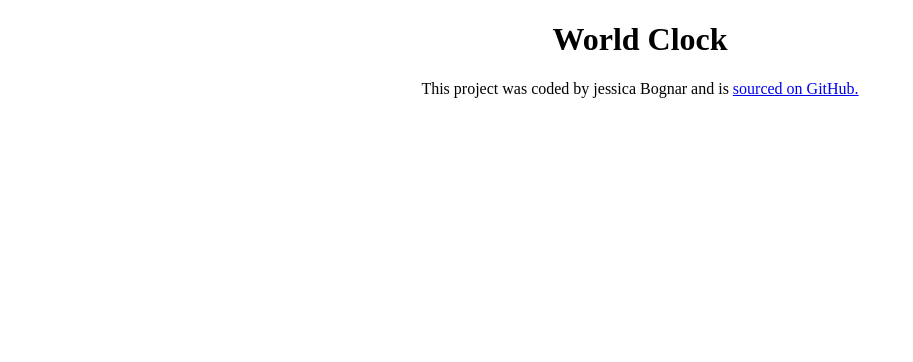
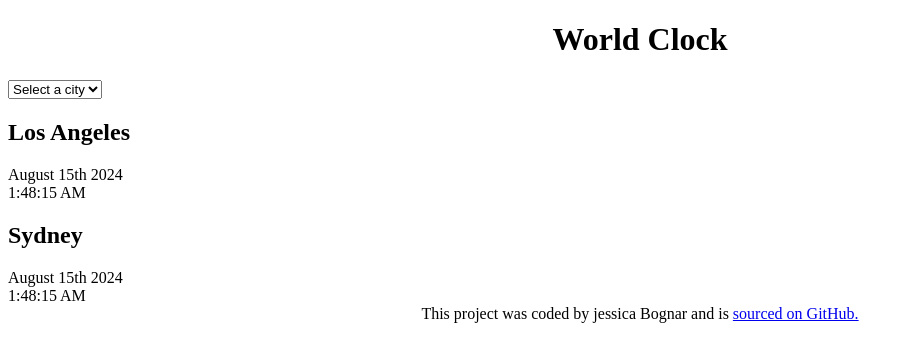
Before and after one commit to jessicabognar/world-clock, a plain HTML site: page index.html in a window 1280 px wide. Shown: the whole page, without its empty margins (0-913 px from the left). Drawn offline with Linux system fonts and the light colour scheme.

Commit message:
Added basic HTML

```diff
--- a/index.html
+++ b/index.html
@@ -7,13 +7,34 @@
     <title>World Clock</title>
   </head>
   <body>
-    <h1>World Clock</h1>
+    <div class="container">
+      <h1>World Clock</h1>
+
+      <select>
+        <option value="">Select a city</option>
+        <option value="">New York</option>
+        <option value="">London</option>
+        <option value="">Toronto</option>
+      </select>
+
+      <div class="city">
+        <h2>Los Angeles</h2>
+        <div class="date">August 15th 2024</div>
+        <div class="time">1:48:15 AM</div>
+      </div>
+      <div class="city">
+        <h2>Sydney</h2>
+        <div class="date">August 15th 2024</div>
+        <div class="time">1:48:15 AM</div>
+      </div>
+    </div>
     <footer>
       This project was coded by jessica Bognar and is
-      <a href="https://warm-cajeta-f7a77f.netlify.app" target="_blank">
+      <a href="https://github.com/jessicabognar/world-clock" target="_blank">
         sourced on GitHub.</a
       >
     </footer>
+
     <script src="javascript/index.js"></script>
   </body>
 </html>
```
